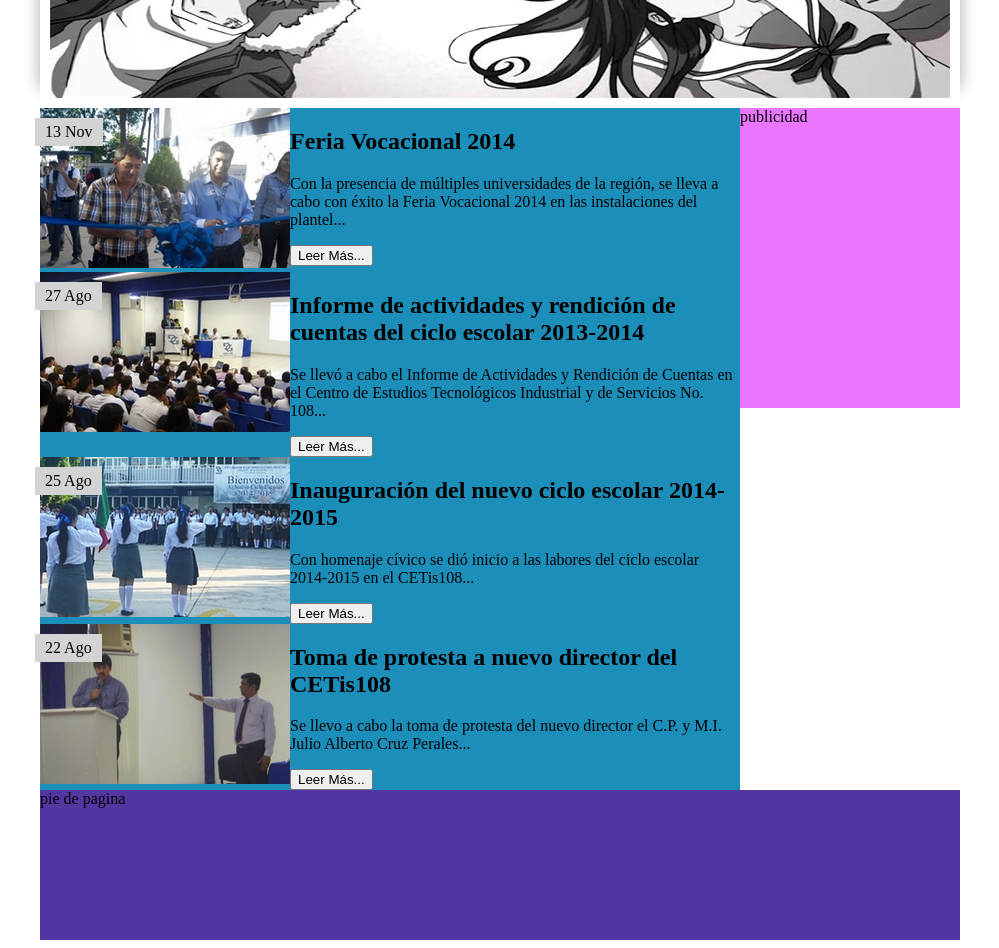
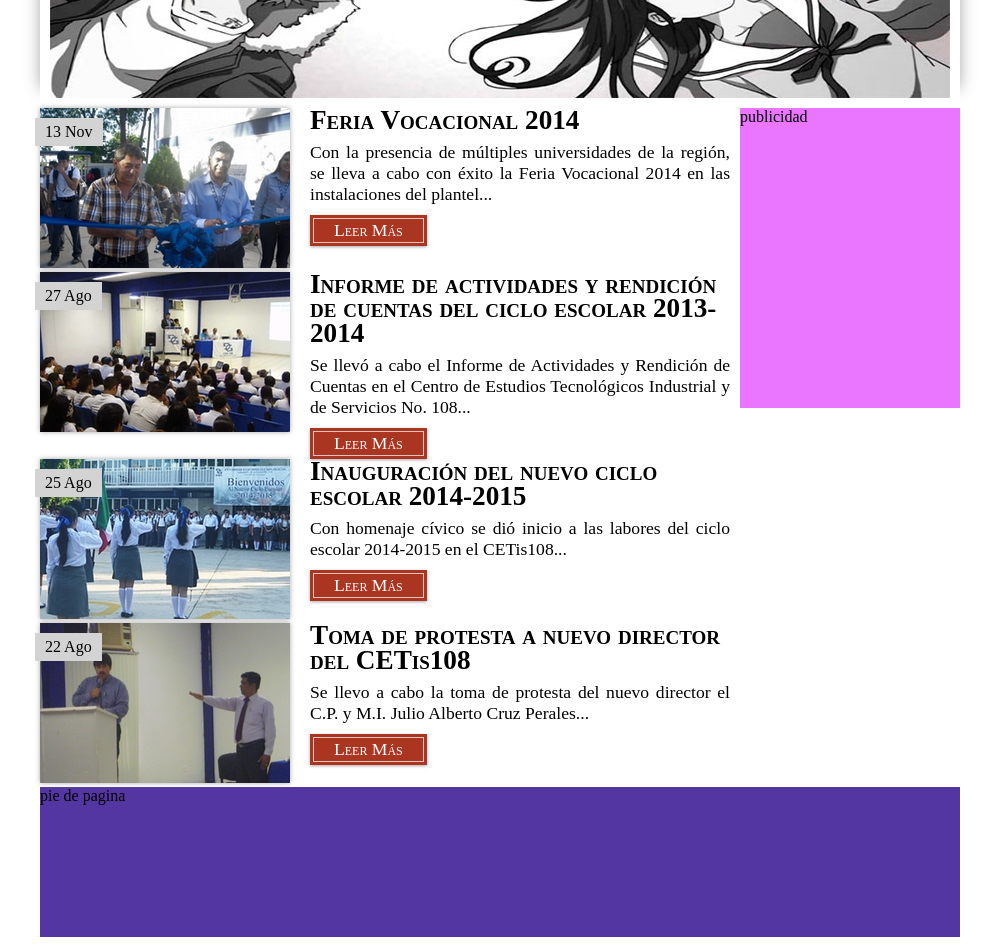
Before and after one commit to NahomiCervantes/Practicas, a plain HTML site: page 12_proyecto_web/index.html in a window 1280 px wide. Shown: the part 500-1448 px from the top of the page, without its empty margins (140-1139 px from the left). Drawn offline with Linux system fonts and the light colour scheme.

Commit message:
Notas Secundarias-Botón
Empezamos a elaborar el botón para que se pareciera al de la pagina
oficial del CETis 108 sin utilizar una imagen

```diff
--- a/12_proyecto_web/css/styles.css
+++ b/12_proyecto_web/css/styles.css
@@ -4,6 +4,12 @@
     padding: 10px;
     margin: 10px;
 } */
+
+/* RESET CSS*/
+h1,h2,h3,h4,h5,h6,figure,p {
+    margin: 0;
+    padding: 0;
+}
 
 .container {
     width: 920px;
@@ -84,7 +90,6 @@
 /*NOTA IMPORTANTE INICIO*/
 #nota-importante {
     height: 360px;
-    background-color: #934fd8;
     margin: 20px 0;
     /*box-shadow: horizontal vertical blur color*/
     box-shadow: 0 0 15px darkgray;
@@ -101,24 +106,61 @@
     width: 700px;
     display: inline-block;
     float: left;
-    background-color: #1b8fba;
 }
 
 #notas-secundarias article {
     display: flex;
 }
 
-#notas-secundarias figure {
-    margin: 0;
+.imagen-nota-secundaria {
     position: relative;
 }
 
-#notas-secundarias figure span {
+.sombra-imagen {
+    box-shadow: 0px 0px 5px darkgray;
+}
+
+.imagen-nota-secundaria span {
     position: absolute;
     top: 10px;
     left: -5px;
     padding: 5px 10px;
     background-color: lightgray;
+}
+
+.titulo-nota-secundaria {
+    font-size: 1.7em;
+    line-height: 0.9em;
+    font-variant: small-caps;
+}
+
+.cuerpo-nota-secundaria {
+    padding-left: 20px;
+    padding-right: 10px;
+}
+
+.intro-nota-secundaria {
+    text-align: justify;
+    font-size: 1.1em;
+    margin: 10px 0;
+}
+
+.boton {
+    background: #AA3521;
+    display: inline-block;
+    padding: 3px;
+    box-shadow: 0px 1px 3px darkgray;
+}
+
+.boton>div {
+    padding: 1px 20px;
+    border: 1px solid rgba(255,255,255,.7);
+}
+
+.boton p {
+    color: white;
+    font-variant: small-caps;
+    font-size: 1.1em;
 }
 /*NOTA SECUNDARIA FIN*/
 
--- a/12_proyecto_web/index.html
+++ b/12_proyecto_web/index.html
@@ -71,50 +71,74 @@
             </section>
             <section id="notas-secundarias">
                 <article>
-                    <figure>
-                        <img src="images/Notas/1/tmb.jpg" alt="Feria Vocacional">
+                    <figure class="imagen-nota-secundaria">
+                        <img class="sombra-imagen" src="images/Notas/1/tmb.jpg" alt="Feria Vocacional">
                         <span>13 Nov</span>
                     </figure>
-                    <div>
-                        <h2>Feria Vocacional 2014</h2>
-                        <p>Con la presencia de múltiples universidades de la región, se lleva a cabo con éxito la Feria Vocacional 2014 en las instalaciones del plantel...</p>
-                        <button>Leer Más...</button>
+                    <div class="cuerpo-nota-secundaria">
+                        <h2 class="titulo-nota-secundaria">Feria Vocacional 2014</h2>
+                        <p class="intro-nota-secundaria">Con la presencia de múltiples universidades de la región, se lleva a cabo con éxito la Feria Vocacional 2014 en las instalaciones del plantel...</p>
+                        <a href="#">
+                           <div class="boton">
+                            <div>
+                                <p>Leer Más</p>
+                            </div>
+                            </div>
+                        </a>
                     </div>
                 </article>
 
                 <article>
-                    <figure>
-                        <img src="images/Notas/2/tmb.jpg" alt="Informe De Actividades">
+                    <figure class="imagen-nota-secundaria">
+                        <img class="sombra-imagen" src="images/Notas/2/tmb.jpg" alt="Informe De Actividades">
                         <span>27 Ago</span>
                     </figure>
-                    <div>
-                        <h2>Informe de actividades y rendición de cuentas del ciclo escolar 2013-2014</h2>
-                        <p>Se llevó a cabo el Informe de Actividades y Rendición de Cuentas en el Centro de Estudios Tecnológicos Industrial y de Servicios No. 108...</p>
-                        <button>Leer Más...</button>
+                    <div class="cuerpo-nota-secundaria">
+                        <h2 class="titulo-nota-secundaria">Informe de actividades y rendición de cuentas del ciclo escolar 2013-2014</h2>
+                        <p class="intro-nota-secundaria">Se llevó a cabo el Informe de Actividades y Rendición de Cuentas en el Centro de Estudios Tecnológicos Industrial y de Servicios No. 108...</p>
+                        <a href="#">
+                           <div class="boton">
+                            <div>
+                                <p>Leer Más</p>
+                            </div>
+                            </div>
+                        </a>
                     </div>
                 </article>
 
                 <article>
-                    <figure>
-                        <img src="images/Notas/3/tmb.jpg" alt="Inauguración Ciclo 2014-2015">
+                    <figure class="imagen-nota-secundaria">
+                        <img class="sombra-imagen" src="images/Notas/3/tmb.jpg" alt="Inauguración Ciclo 2014-2015">
                         <span>25 Ago</span>
                     </figure>
-                    <div>
-                        <h2>Inauguración del nuevo ciclo escolar 2014-2015</h2>
-                        <p>Con homenaje cívico se dió inicio a las labores del ciclo escolar 2014-2015 en el CETis108...</p>
-                        <button>Leer Más...</button>
+                    <div class="cuerpo-nota-secundaria">
+                        <h2 class="titulo-nota-secundaria">Inauguración del nuevo ciclo escolar 2014-2015</h2>
+                        <p class="intro-nota-secundaria">Con homenaje cívico se dió inicio a las labores del ciclo escolar 2014-2015 en el CETis108...</p>
+                        <a href="#">
+                           <div class="boton">
+                            <div>
+                                <p>Leer Más</p>
+                            </div>
+                            </div>
+                        </a>
                     </div>
                 </article>
 
                 <article>
-                    <figure>
-                        <img src="images/Notas/4/tmb.jpg" alt="Toma De Protesta">
+                    <figure class="imagen-nota-secundaria">
+                        <img class="sombra-imagen" src="images/Notas/4/tmb.jpg" alt="Toma De Protesta">
                         <span>22 Ago</span>
                     </figure>
-                    <div>
-                        <h2>Toma de protesta a nuevo director del CETis108</h2>
-                        <p>Se llevo a cabo la toma de protesta del nuevo director el C.P. y M.I. Julio Alberto Cruz Perales...</p>
-                        <button>Leer Más...</button>
+                    <div class="cuerpo-nota-secundaria">
+                        <h2 class="titulo-nota-secundaria">Toma de protesta a nuevo director del CETis108</h2>
+                        <p class="intro-nota-secundaria">Se llevo a cabo la toma de protesta del nuevo director el C.P. y M.I. Julio Alberto Cruz Perales...</p>
+                        <a href="#">
+                           <div class="boton">
+                            <div>
+                                <p>Leer Más</p>
+                            </div>
+                            </div>
+                        </a>
                     </div>
                 </article>
             </section>
```
